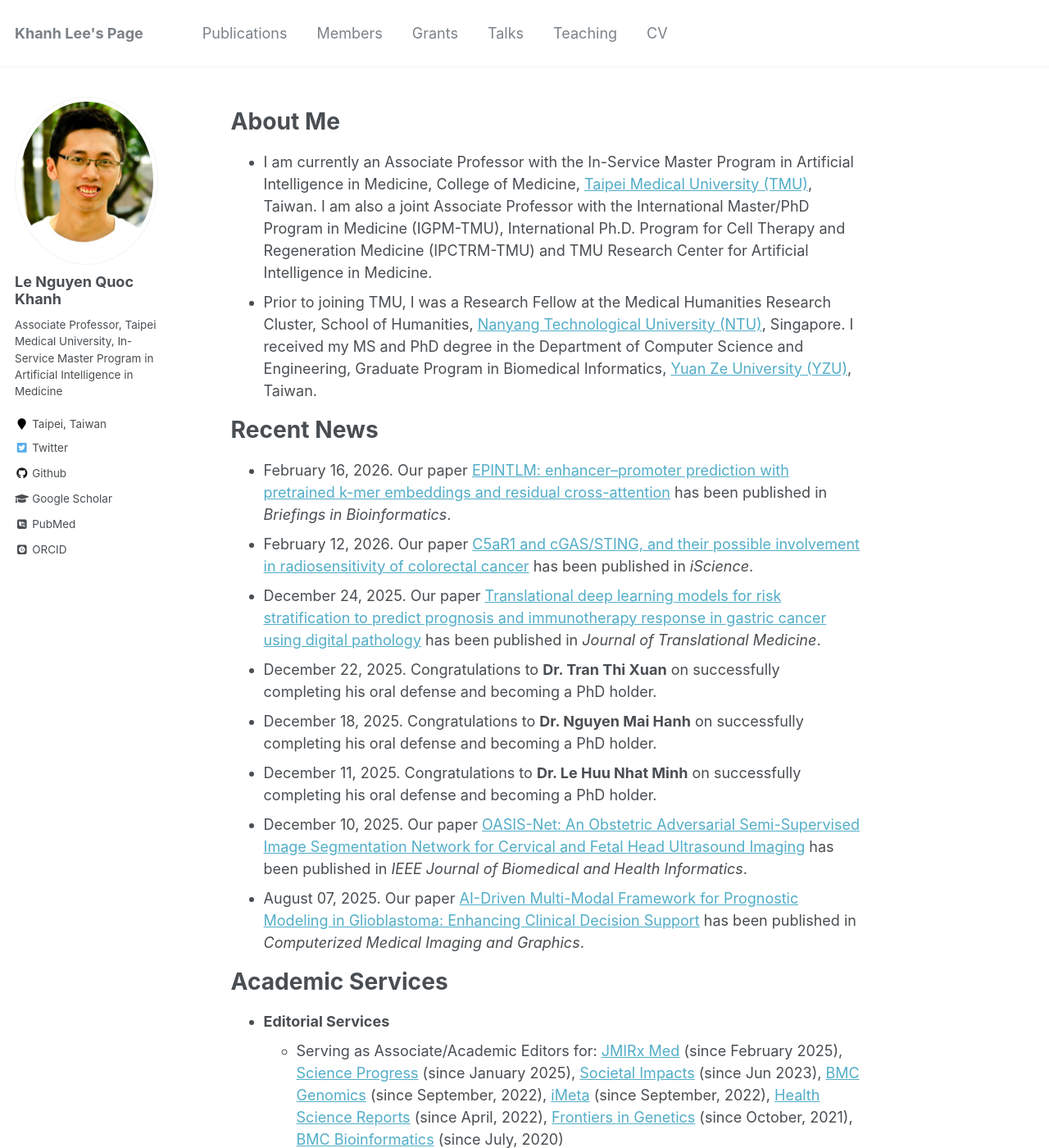
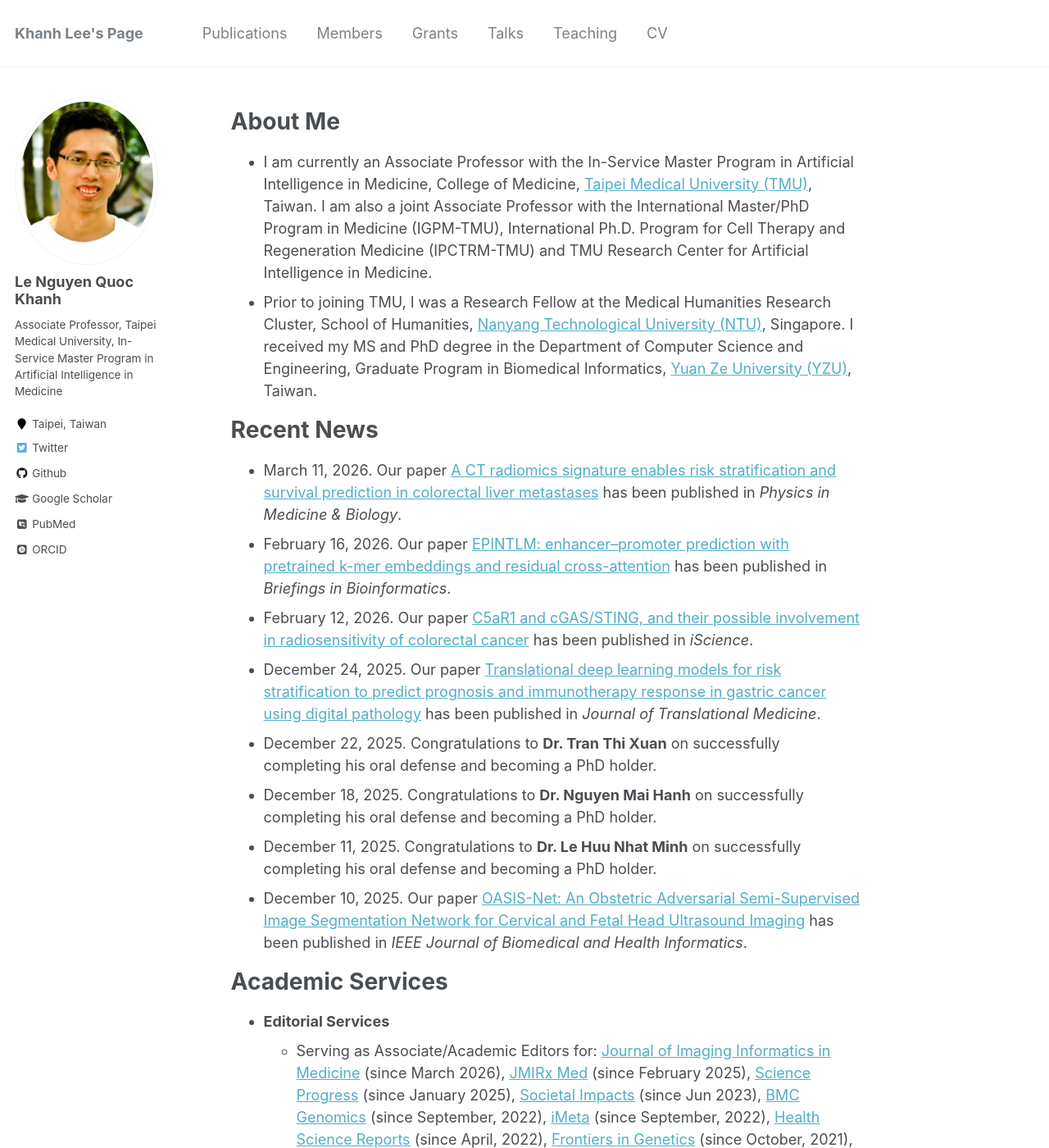
Before and after one commit to khanhlee/khanhlee.github.io, a Jekyll site: the page built from _pages/about.md, in a window 1280 px wide and 1400 px high. Shown: the whole window at 82% size. Built offline with Jekyll 4.4.1, drawn with Linux system fonts in a browser that asks for light colours; some web fonts are replaced.

Commit message:
Update about.md

```diff
--- a/_pages/about.md
+++ b/_pages/about.md
@@ -13,6 +13,7 @@ redirect_from:
 * Prior to joining TMU, I was a Research Fellow at the Medical Humanities Research Cluster, School of Humanities, [Nanyang Technological University (NTU)](http://www.ntu.edu.sg), Singapore. I received my MS and PhD degree in the Department of Computer Science and Engineering, Graduate Program in Biomedical Informatics, [Yuan Ze University (YZU)](https://www.yzu.edu.tw/), Taiwan.
 
 # Recent News
+* March 11, 2026. Our paper [A CT radiomics signature enables risk stratification and survival prediction in colorectal liver metastases](https://doi.org/10.1088/1361-6560/ae4c14) has been published in <i>Physics in Medicine & Biology</i>.
 * February 16, 2026. Our paper [EPINTLM: enhancer–promoter prediction with pretrained k-mer embeddings and residual cross-attention](https://doi.org/10.1093/bib/bbag064) has been published in <i>Briefings in Bioinformatics</i>.
 * February 12, 2026. Our paper [C5aR1 and cGAS/STING, and their possible involvement in radiosensitivity of colorectal cancer](https://doi.org/10.1016/j.isci.2026.115009) has been published in <i>iScience</i>.
 * December 24, 2025. Our paper [Translational deep learning models for risk stratification to predict prognosis and immunotherapy response in gastric cancer using digital pathology](https://doi.org/10.1186/s12967-025-07416-z) has been published in <i>Journal of Translational Medicine</i>.
@@ -20,11 +21,10 @@ redirect_from:
 * December 18, 2025. Congratulations to <b>Dr. Nguyen Mai Hanh</b> on successfully completing his oral defense and becoming a PhD holder.
 * December 11, 2025. Congratulations to <b>Dr. Le Huu Nhat Minh</b> on successfully completing his oral defense and becoming a PhD holder.
 * December 10, 2025. Our paper [OASIS-Net: An Obstetric Adversarial Semi-Supervised Image Segmentation Network for Cervical and Fetal Head Ultrasound Imaging](https://doi.org/10.1109/JBHI.2025.3631102) has been published in <i>IEEE Journal of Biomedical and Health Informatics</i>.
-* August 07, 2025. Our paper [AI-Driven Multi-Modal Framework for Prognostic Modeling in Glioblastoma: Enhancing Clinical Decision Support](https://doi.org/10.1016/j.compmedimag.2025.102628) has been published in <i>Computerized Medical Imaging and Graphics</i>.
 
 # Academic Services
 * <b>Editorial Services</b>
-  * Serving as Associate/Academic Editors for: [JMIRx Med](https://xmed.jmir.org/) (since February 2025), [Science Progress](https://journals.sagepub.com/home/SCI) (since January 2025), [Societal Impacts](https://www.sciencedirect.com/journal/societal-impacts) (since Jun 2023), [BMC Genomics](https://bmcgenomics.biomedcentral.com/) (since September, 2022), [iMeta](https://onlinelibrary.wiley.com/journal/2770596x) (since September, 2022), [Health Science Reports](https://onlinelibrary.wiley.com/journal/23988835) (since April, 2022), [Frontiers in Genetics](https://www.frontiersin.org/journals/genetics) (since October, 2021), [BMC Bioinformatics](https://bmcbioinformatics.biomedcentral.com/) (since July, 2020)
+  * Serving as Associate/Academic Editors for: [Journal of Imaging Informatics in Medicine](https://link.springer.com/journal/10278/editorial-board) (since March 2026), [JMIRx Med](https://xmed.jmir.org/) (since February 2025), [Science Progress](https://journals.sagepub.com/home/SCI) (since January 2025), [Societal Impacts](https://www.sciencedirect.com/journal/societal-impacts) (since Jun 2023), [BMC Genomics](https://bmcgenomics.biomedcentral.com/) (since September, 2022), [iMeta](https://onlinelibrary.wiley.com/journal/2770596x) (since September, 2022), [Health Science Reports](https://onlinelibrary.wiley.com/journal/23988835) (since April, 2022), [Frontiers in Genetics](https://www.frontiersin.org/journals/genetics) (since October, 2021), [BMC Bioinformatics](https://bmcbioinformatics.biomedcentral.com/) (since July, 2020)
 * <b>Sesson Chair</b>
   * 8th International Conference on Sensors, Signal and Image Processing (SSIP 2025), 28–30 Nov, 2025, Kobe, Japan.
   * 8th International Conference on Bioinformatics Research and Applications (ICBRA 2021), 11-13 Sep, 2021, Berlin, Germany.
```
